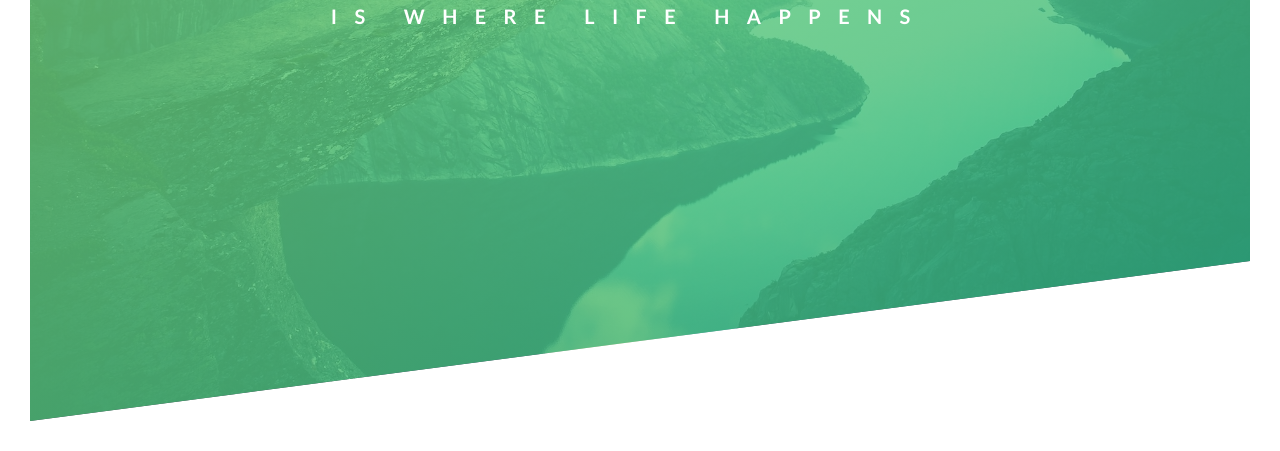
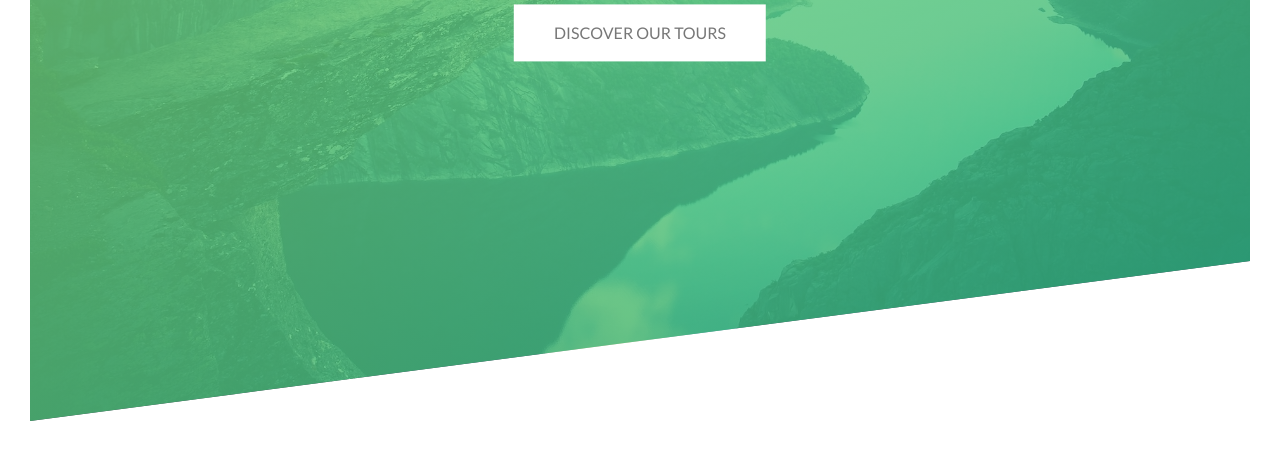
Before and after one commit to VitoPareto/Natours, a plain HTML site: page index.html in a window 1280 px wide. Shown: the part 369-820 px from the top of the page. Drawn offline with Linux system fonts and the light colour scheme.

Commit message:
added simple button inside text-box
Pseudo classes - special states of the selector.
Use 'display: inline-block' if you want to use:
    padding/height/width on inline element.

```diff
--- a/css/style.css
+++ b/css/style.css
@@ -51,6 +51,7 @@ body {
     top: 40%;
     left: 50%;
     transform: translate(-50%, -50%);
+    text-align: center;
 }
 
 .heading-primary {
@@ -114,3 +115,20 @@ body {
         transform: translate(0);
     }
 }
+
+/* pseudo classes - special states of the selector */
+.btn:link,
+.btn:visited {
+    text-transform: uppercase;
+    text-decoration: none;
+    padding: 15px 40px;
+
+    /* always do this if you want to use padding/height/width */
+    display: inline-block;
+    text-align: center;
+}
+
+.btn-white {
+    background-color: #fff;
+    color: #777;
+}
--- a/index.html
+++ b/index.html
@@ -23,6 +23,8 @@
                     <span class="heading-primary-main">Outdoors</span>
                     <span class="heading-primary-sub">is where life happens</span>
                 </h1>
+
+                <a href="#" class="btn btn-white">Discover our tours</a>
             </div>
         </header>
 
```
